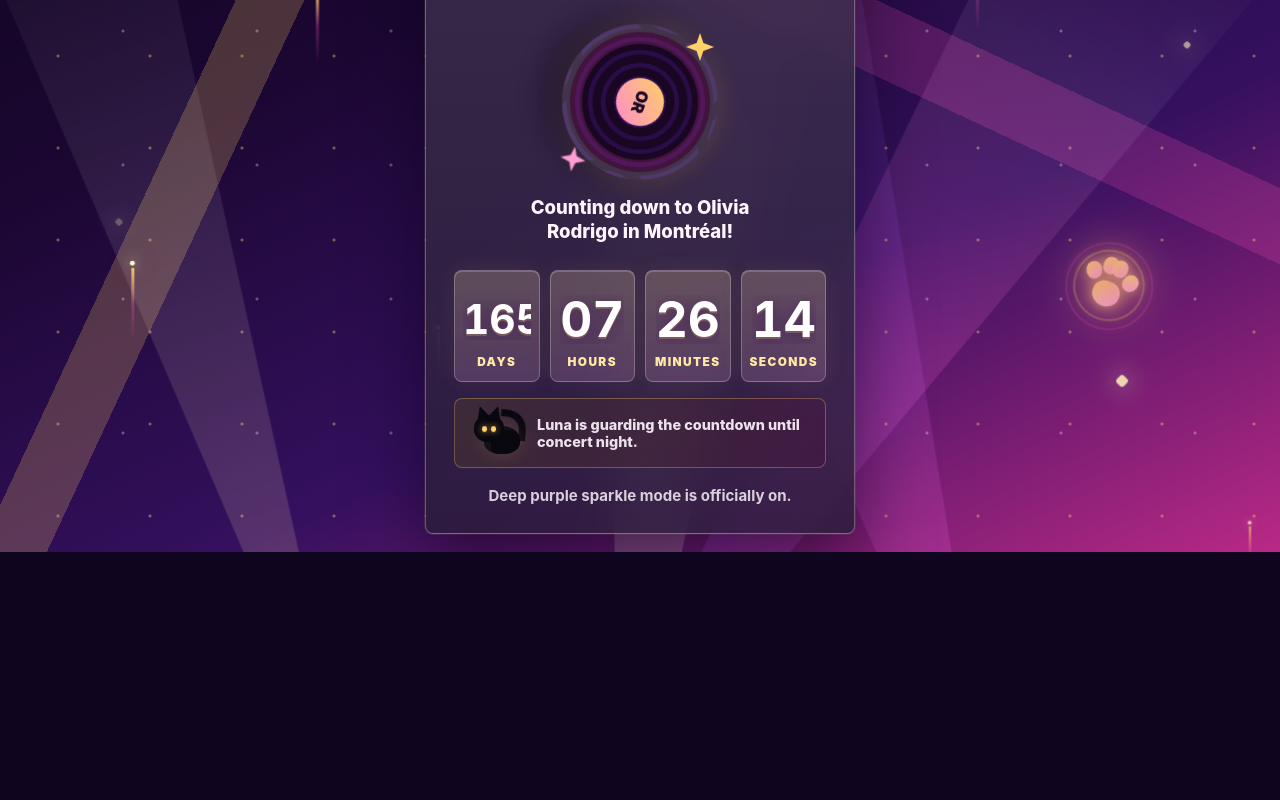
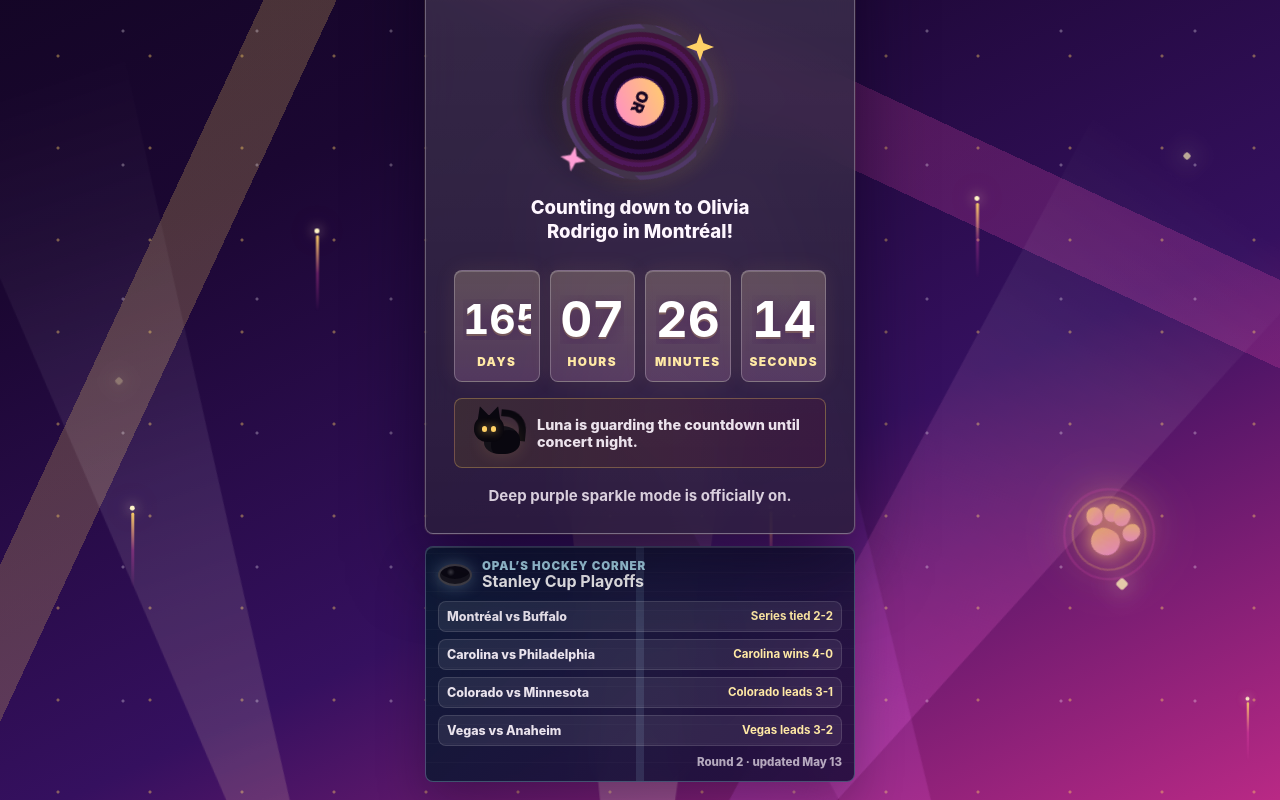
Before and after one commit to jason-weale/opals-olivia-countdown, a React (Vite) app: page / in a window 1280 px wide. Shown: the part 376-1176 px from the top of the page. Before the commit the page ends 928 px from the top, so only its background shows below. Built offline with nearby package versions, Linux system fonts and the light colour scheme.

Commit message:
Add Opal hockey corner

```diff
--- a/src/App.tsx
+++ b/src/App.tsx
@@ -67,6 +67,12 @@ function App() {
     { label: 'Minutes', value: pad(timeLeft.minutes) },
     { label: 'Seconds', value: pad(timeLeft.seconds) },
   ];
+  const playoffSeries = [
+    { matchup: 'Montréal vs Buffalo', status: 'Series tied 2-2' },
+    { matchup: 'Carolina vs Philadelphia', status: 'Carolina wins 4-0' },
+    { matchup: 'Colorado vs Minnesota', status: 'Colorado leads 3-1' },
+    { matchup: 'Vegas vs Anaheim', status: 'Vegas leads 3-2' },
+  ];
   const fireworkStyles = [
     { left: '8%', height: '58vh', size: '5.4rem', drift: '-14px', duration: '4.2s', delay: '-0.5s' },
     { left: '19%', height: '92vh', size: '7rem', drift: '18px', duration: '5.4s', delay: '-2.8s' },
@@ -128,6 +134,7 @@ function App() {
         <span />
       </div>
 
+      <div className="content-stack">
         <section className="countdown-card">
           <p className="eyebrow">For Opal</p>
           <h1 id="app-title">Opal’s Olivia Rodrigo Countdown</h1>
@@ -168,6 +175,26 @@ function App() {
 
           <p className="footer-note">Deep purple sparkle mode is officially on.</p>
         </section>
+
+        <aside className="hockey-corner" aria-label="Opal's hockey corner with Stanley Cup playoff series">
+          <div className="hockey-heading">
+            <span className="puck" aria-hidden="true" />
+            <div>
+              <p>Opal’s Hockey Corner</p>
+              <h2>Stanley Cup Playoffs</h2>
+            </div>
+          </div>
+          <div className="series-list">
+            {playoffSeries.map((series) => (
+              <div className="series-row" key={series.matchup}>
+                <span>{series.matchup}</span>
+                <strong>{series.status}</strong>
+              </div>
+            ))}
+          </div>
+          <p className="hockey-note">Round 2 · updated May 13</p>
+        </aside>
+      </div>
     </main>
   );
 }
--- a/src/index.css
+++ b/src/index.css
@@ -378,10 +378,18 @@ select {
   animation-delay: -1.8s;
 }
 
+.content-stack {
+  position: relative;
+  z-index: 1;
+  display: grid;
+  width: min(100%, 430px);
+  gap: 12px;
+}
+
 .countdown-card {
   position: relative;
-  z-index: 1;
-  width: min(100%, 430px);
+  z-index: 2;
+  width: 100%;
   overflow: hidden;
   border: 1px solid rgba(255, 255, 255, 0.28);
   border-radius: 8px;
@@ -567,6 +575,120 @@ h1 {
   color: rgba(255, 247, 255, 0.82);
   font-size: 0.94rem;
   font-weight: 700;
+}
+
+.hockey-corner {
+  position: relative;
+  overflow: hidden;
+  border: 1px solid rgba(180, 232, 255, 0.28);
+  border-radius: 8px;
+  padding: 12px;
+  background:
+    linear-gradient(135deg, rgba(12, 31, 58, 0.78), rgba(43, 15, 72, 0.7)),
+    rgba(5, 12, 25, 0.72);
+  box-shadow:
+    0 20px 48px rgba(6, 2, 18, 0.28),
+    inset 0 1px 0 rgba(255, 255, 255, 0.2);
+  backdrop-filter: blur(16px);
+}
+
+.hockey-corner::before {
+  position: absolute;
+  inset: 0;
+  background:
+    linear-gradient(90deg, transparent 0 49%, rgba(180, 232, 255, 0.18) 49% 51%, transparent 51%),
+    repeating-linear-gradient(0deg, transparent 0 18px, rgba(255, 255, 255, 0.04) 18px 19px);
+  content: "";
+  opacity: 0.65;
+  pointer-events: none;
+}
+
+.hockey-heading,
+.series-list,
+.hockey-note {
+  position: relative;
+  z-index: 1;
+}
+
+.hockey-heading {
+  display: flex;
+  align-items: center;
+  gap: 10px;
+  margin: 0 0 10px;
+  text-align: left;
+}
+
+.hockey-heading p,
+.hockey-heading h2,
+.hockey-note {
+  margin: 0;
+}
+
+.hockey-heading p {
+  color: #b9efff;
+  font-size: 0.72rem;
+  font-weight: 900;
+  text-transform: uppercase;
+  letter-spacing: 0.08em;
+}
+
+.hockey-heading h2 {
+  color: white;
+  font-size: 1rem;
+  line-height: 1.1;
+}
+
+.puck {
+  display: block;
+  width: 34px;
+  height: 22px;
+  border: 2px solid rgba(255, 255, 255, 0.24);
+  border-radius: 50%;
+  background:
+    radial-gradient(circle at 36% 34%, rgba(255, 255, 255, 0.22), transparent 18%),
+    #0a0911;
+  box-shadow:
+    0 0 16px rgba(180, 232, 255, 0.34),
+    inset 0 -5px 0 rgba(255, 255, 255, 0.06);
+}
+
+.series-list {
+  display: grid;
+  gap: 7px;
+}
+
+.series-row {
+  display: grid;
+  grid-template-columns: minmax(0, 1fr) auto;
+  align-items: center;
+  gap: 8px;
+  border: 1px solid rgba(255, 255, 255, 0.12);
+  border-radius: 8px;
+  padding: 7px 8px;
+  background: rgba(255, 255, 255, 0.08);
+  color: rgba(255, 247, 255, 0.9);
+  font-size: 0.78rem;
+  font-weight: 800;
+  text-align: left;
+}
+
+.series-row span {
+  min-width: 0;
+}
+
+.series-row strong {
+  color: #ffe9a5;
+  font-size: 0.72rem;
+  text-align: right;
+  white-space: nowrap;
+}
+
+.hockey-note {
+  margin-top: 9px;
+  color: rgba(255, 247, 255, 0.66);
+  font-size: 0.72rem;
+  font-weight: 800;
+  text-align: right;
 }
 
 .luna-scene {
```
Lines whose indentation alone changed are shown as unchanged.
